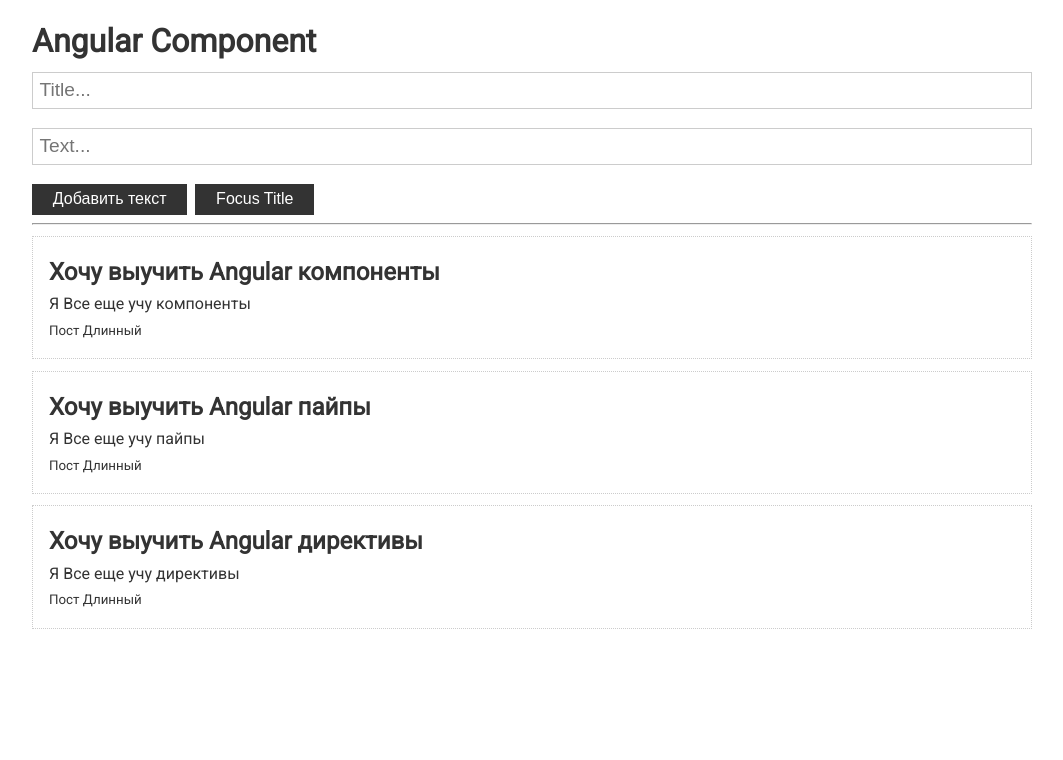
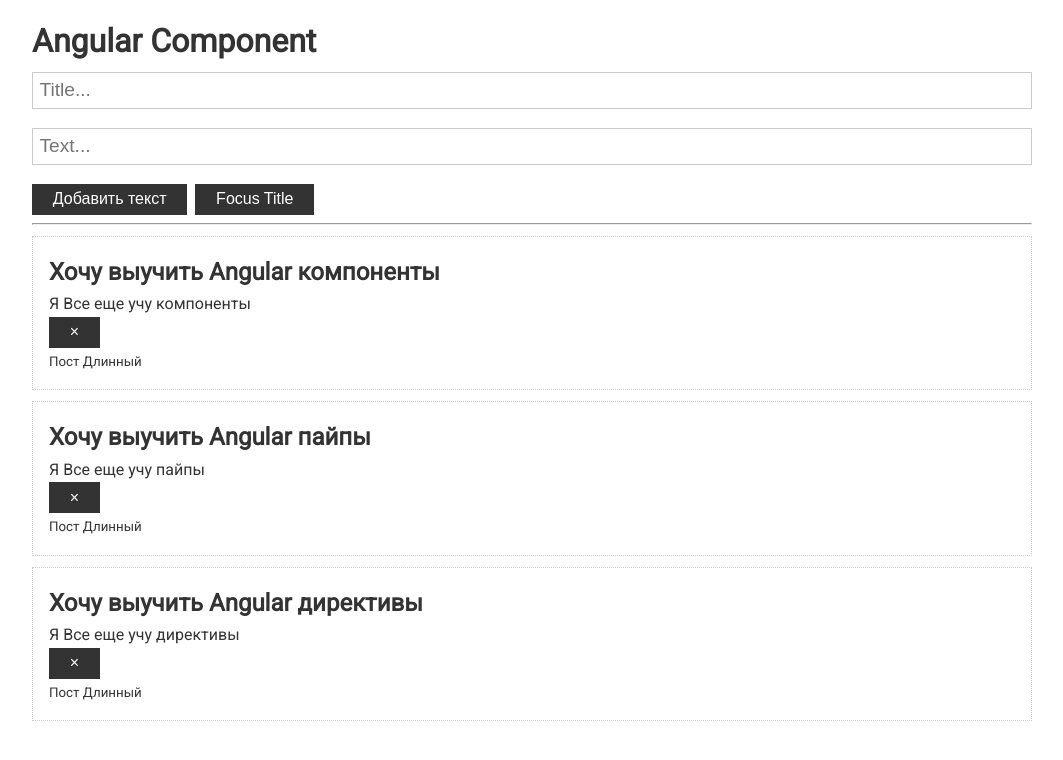
Before and after one commit to TeterevArtem/angular-learning, an Angular app: page / in a window 1280 px wide. Shown: the top 760 px of the page, without its empty margins (108-1171 px from the left). Built offline with nearby package versions, Linux system fonts and the light colour scheme.

Commit message:
lifecicle methods example & remove post function

```diff
--- a/src/app/app.component.html
+++ b/src/app/app.component.html
@@ -2,7 +2,7 @@
   <h1>Angular Component</h1>
   <app-post-form (onAdd)="updatePosts($event)"></app-post-form>
   <hr>
-  <app-post *ngFor="let p of posts" [post]="p" >
+  <app-post *ngFor="let p of posts" [post]="p" (onRemove)="removePost($event)">
     <div #info>
       <small *ngIf="p.text.length > 10; else short">Пост Длинный</small>
       <ng-template #short>
--- a/src/app/app.component.ts
+++ b/src/app/app.component.ts
@@ -18,6 +18,10 @@ export class AppComponent {
     {title: "Хочу выучить Angular директивы", text: "Я Все еще учу директивы", id: 3},
   ]
 
+  removePost (id:number) {
+    this.posts = this.posts.filter(post => post.id !== id)
+  }
+
   updatePosts (post: Post) {
     this.posts.unshift(post)
   }
--- a/src/app/components/post/post.component.html
+++ b/src/app/components/post/post.component.html
@@ -1,5 +1,6 @@
 <div class="card">
   <h2>{{post.title}}</h2>
   <p>{{post.text}}</p>
+  <button (click)="removePost()" class="btn">&times;</button>
   <ng-content></ng-content>
 </div>
--- a/src/app/components/post/post.component.ts
+++ b/src/app/components/post/post.component.ts
@@ -1,4 +1,14 @@
-import { Component, Input,  OnInit, ContentChild, ElementRef } from '@angular/core';
+import {
+  Component,
+  Input,
+  OnInit,
+  ContentChild,
+  ElementRef,
+  OnChanges,
+  SimpleChanges,
+  DoCheck,
+  AfterContentInit, AfterContentChecked, AfterViewInit, AfterViewChecked, OnDestroy, Output, EventEmitter
+} from '@angular/core';
 import {Post} from "../../app.component";
 
 @Component({
@@ -6,13 +16,48 @@ import {Post} from "../../app.component";
   templateUrl: './post.component.html',
   styleUrls: ['./post.component.scss']
 })
-export class PostComponent implements OnInit{
+export class PostComponent implements
+  OnInit,
+  OnChanges,
+  DoCheck,
+  AfterContentInit,
+  AfterContentChecked,
+  AfterViewInit,
+  AfterViewChecked,
+  OnDestroy
+{
+  removePost () {
+    this.onRemove.emit(this.post.id)
+  }
 
   @Input() post: Post;
+  @Output() onRemove = new EventEmitter<number>()
   @ContentChild("info", {static: true}) inputRef: ElementRef
   constructor() {
   }
+  ngOnChanges(changes: SimpleChanges): void {
+    console.log(changes);
+  }
+
   ngOnInit(): void {
-    console.log(this.inputRef)
+    console.log(this.inputRef.nativeElement);
+  }
+  ngDoCheck(): void {
+    console.log('DoCheck');
+  }
+  ngAfterContentInit(): void {
+    console.log("AfterContentInit")
+  }
+  ngAfterContentChecked(): void {
+    console.log('AfterContentChecked')
+  }
+  ngAfterViewInit(): void {
+    console.log("AfterViewInit")
+  }
+  ngAfterViewChecked(): void {
+    console.log("AfterViewChecked")
+  }
+  ngOnDestroy(): void {
+    console.log("OnDestroy")
   }
 }
```
